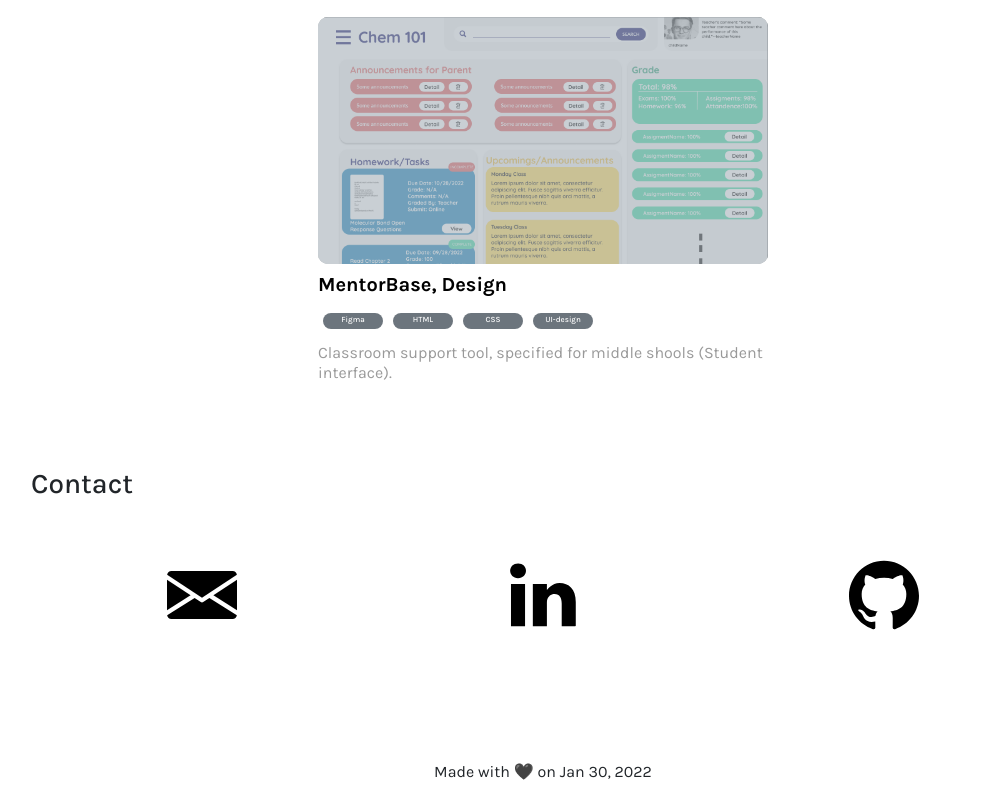
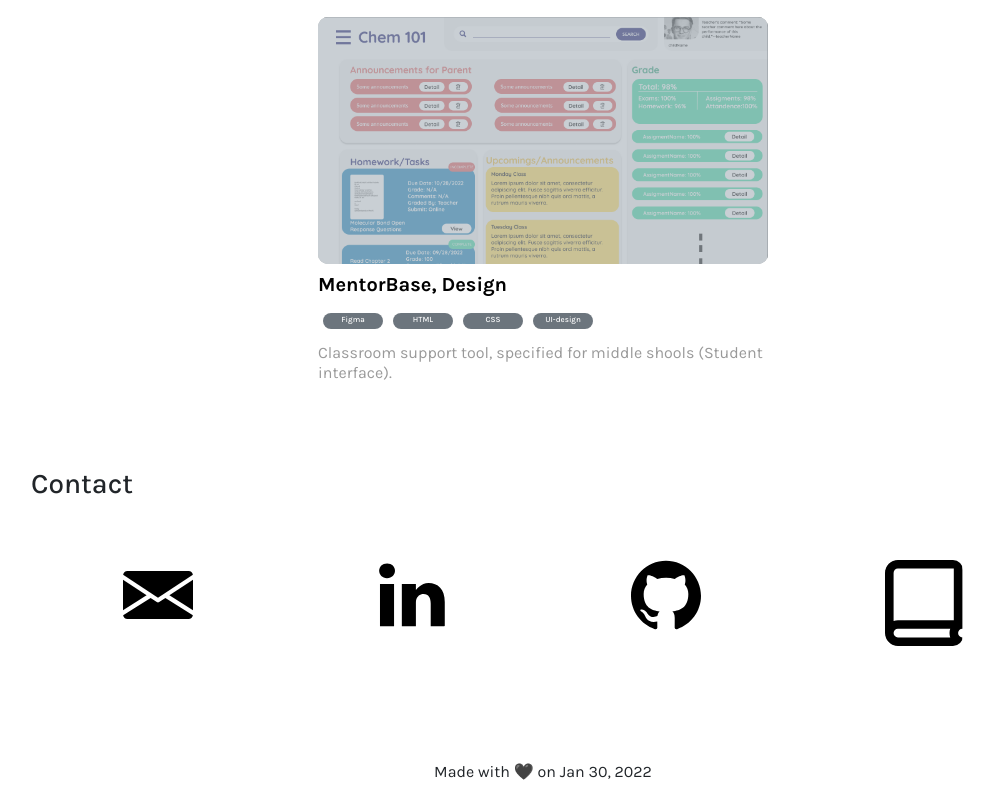
Before and after one commit to mehmetalperen/portfolio-3.0, a React (Create React App) app: page / in a window 1280 px wide. Shown: the part 1619-2419 px from the top of the page, without its empty margins (97-1091 px from the left). Built offline with nearby package versions, Linux system fonts and the light colour scheme.

Commit message:
add blog page

```diff
--- a/src/components/Contact.jsx
+++ b/src/components/Contact.jsx
@@ -35,6 +35,15 @@ export default function Contact() {
         >
           <img src="github.svg" alt="" className="contact-icon" />
         </a>
+        <a
+          data-splitbee-event="Button Click"
+          data-splitbee-event-planType="blog btn"
+          href="https://www.mehmetnadiblog.com/"
+          target="_blank"
+          className="contact-href"
+        >
+          <img src="iconbook.svg" alt="" className="contact-icon" />
+        </a>
       </div>
       <style jsx>{`
         .contact-wrapper {
```
Also changed, not shown: public/iconbook.svg (added).
